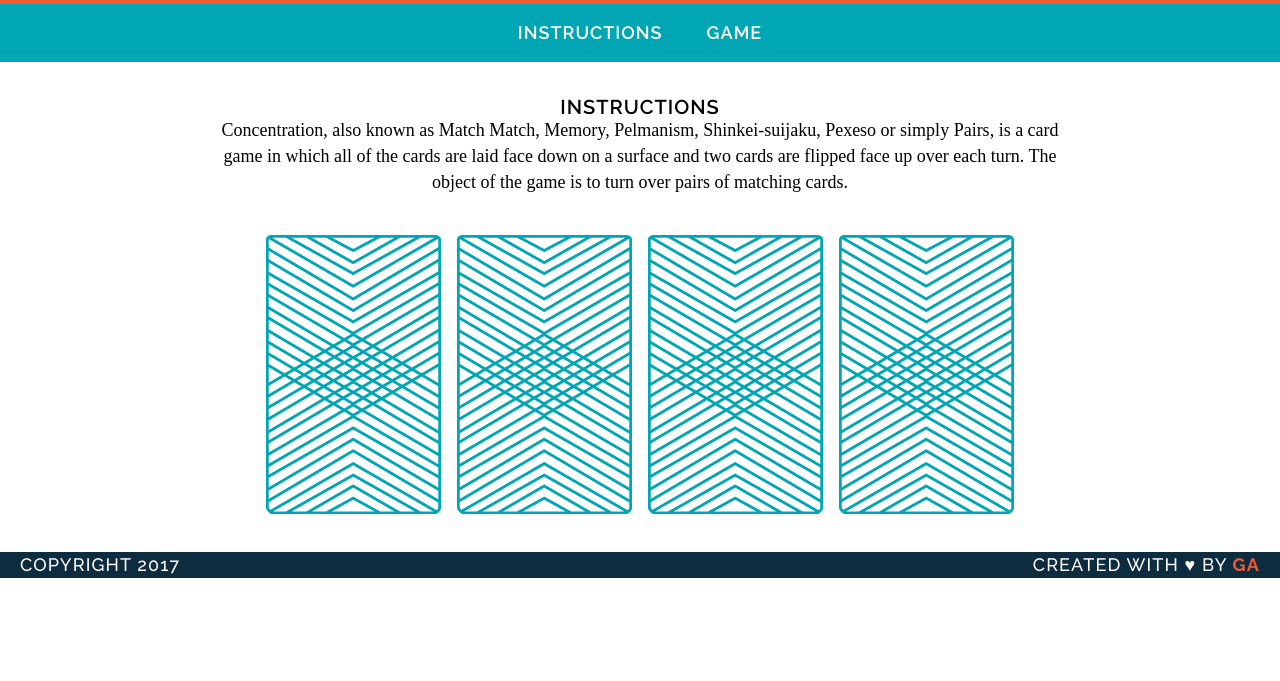
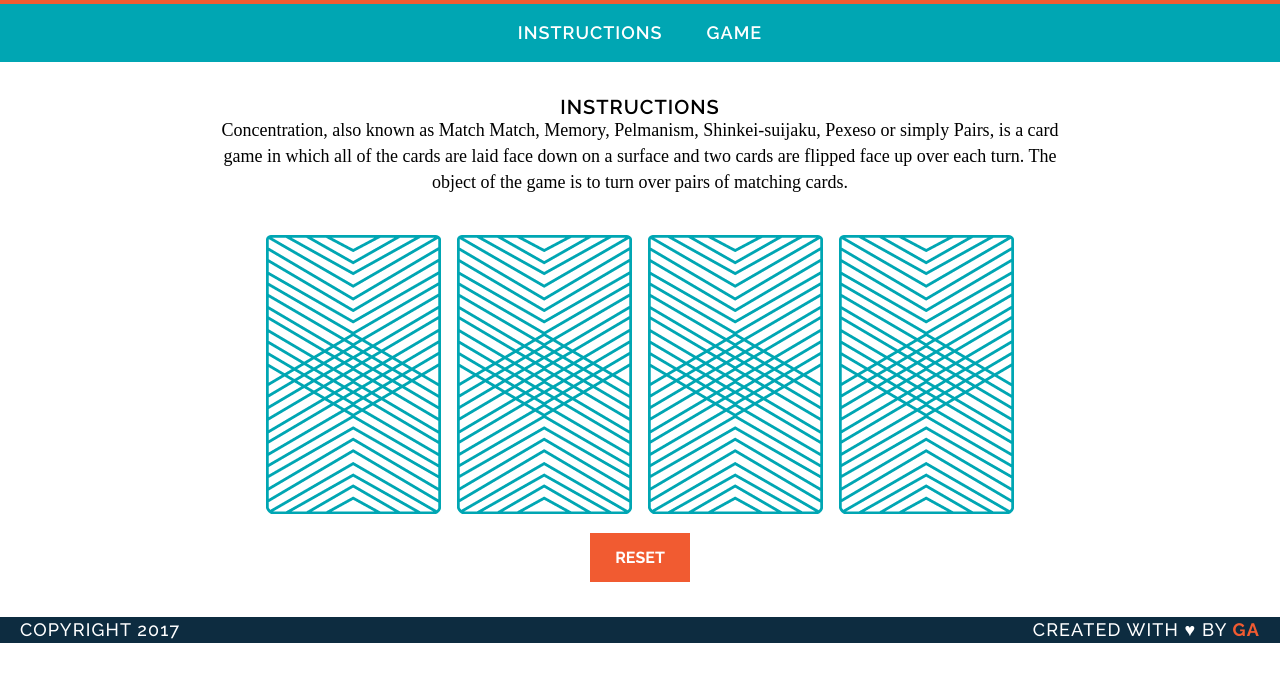
Before and after one commit to amandajean1809/wdi-fundamentals-memorygame, a plain HTML site: page memory_game/index.html in a window 1280 px wide. Shown: the part 101-782 px from the top of the page. Drawn offline with Linux system fonts and the light colour scheme; a web font is replaced by a local one.

Commit message:
created game logic

```diff
--- a/memory_game/css/style.css
+++ b/memory_game/css/style.css
@@ -96,3 +96,19 @@ p {
 	line-height: 26px;
 	font-size: 18px;
 }
+
+.button {
+  	margin: 0 auto;
+  	font-family: Raleway;
+	font-weight: 700;
+	background-color: #F15B31;
+	text-transform: uppercase;
+    border: none;
+    color: white;
+    padding: 15px 25px;
+    text-align: center;
+    font-size: 16px;
+    cursor: pointer;
+
+
+}
--- a/memory_game/index.html
+++ b/memory_game/index.html
@@ -28,6 +28,8 @@
     	<p>Concentration, also known as Match Match, Memory, Pelmanism, Shinkei-suijaku, Pexeso or simply Pairs, is a card game in which all of the cards are laid face down on a surface and two cards are flipped face up over each turn. The object of the game is to turn over pairs of matching cards.</p>
 
       <div id="game-board" class="board clearfix"></div>
+      <br>
+      <button id="reset-cards" type="button" class="button">Reset</button>
   	</main>
 
   	<footer class="clearfix">
--- a/memory_game/js/main.js
+++ b/memory_game/js/main.js
@@ -55,4 +55,16 @@ var createBoard = function() {
 	}
 }
 
+var resetBoard = function() {
+	var cardElementList = document.getElementById('game-board').childNodes;
+
+	for (var i = 0; i < cardElementList.length; i++) {
+		cardElementList[i].setAttribute('src', 'images/back.png');
+	}
+
+	cardsInPlay = [];
+}
+
+document.getElementsByTagName('button')[0].addEventListener('click', resetBoard);
+
 createBoard();
```
